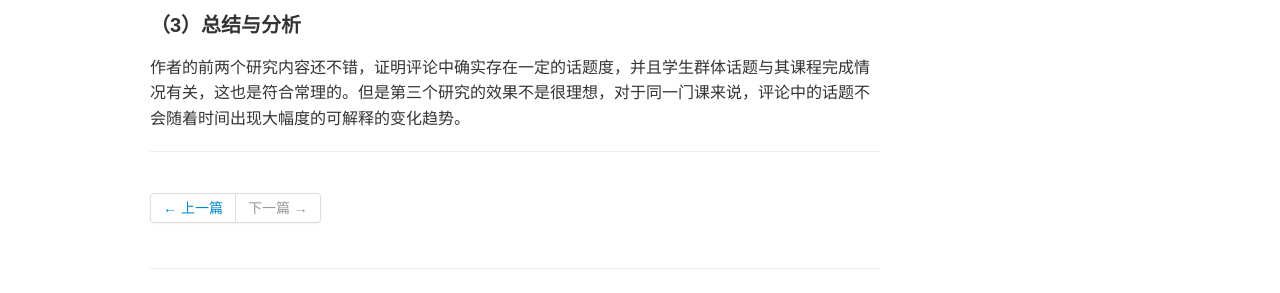
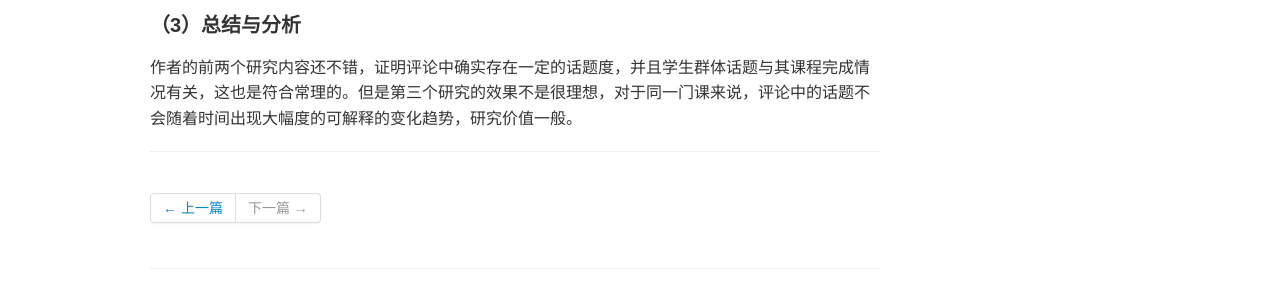
Before and after one commit to yuanmingchen/yuanmingchen.github.io, a Jekyll site: the page built from _posts/2019-04-18-Online Course nlp paper survey.md, in a window 1280 px wide. Shown: the part 630-923 px from the top of the page. Built offline with Jekyll 4.4.1, drawn with Linux system fonts in a browser that asks for light colours; comment, search, counter and statistics services are not loaded.

Commit message:
Updates _posts/2019-04-18-Online Course nlp paper survey.md
Auto commit by GitBook Editor

```diff
--- a/_posts/2019-04-18-Online Course nlp paper survey.md
+++ b/_posts/2019-04-18-Online Course nlp paper survey.md
@@ -18,4 +18,4 @@ tags: []
 用户评论内容及时间，用户的课程学习状态【已完成、未完成和正在进行】
 
 #### （3）总结与分析
-作者的前两个研究内容还不错，证明评论中确实存在一定的话题度，并且学生群体话题与其课程完成情况有关，这也是符合常理的。但是第三个研究的效果不是很理想，对于同一门课来说，评论中的话题不会随着时间出现大幅度的可解释的变化趋势。
+作者的前两个研究内容还不错，证明评论中确实存在一定的话题度，并且学生群体话题与其课程完成情况有关，这也是符合常理的。但是第三个研究的效果不是很理想，对于同一门课来说，评论中的话题不会随着时间出现大幅度的可解释的变化趋势，研究价值一般。
```
